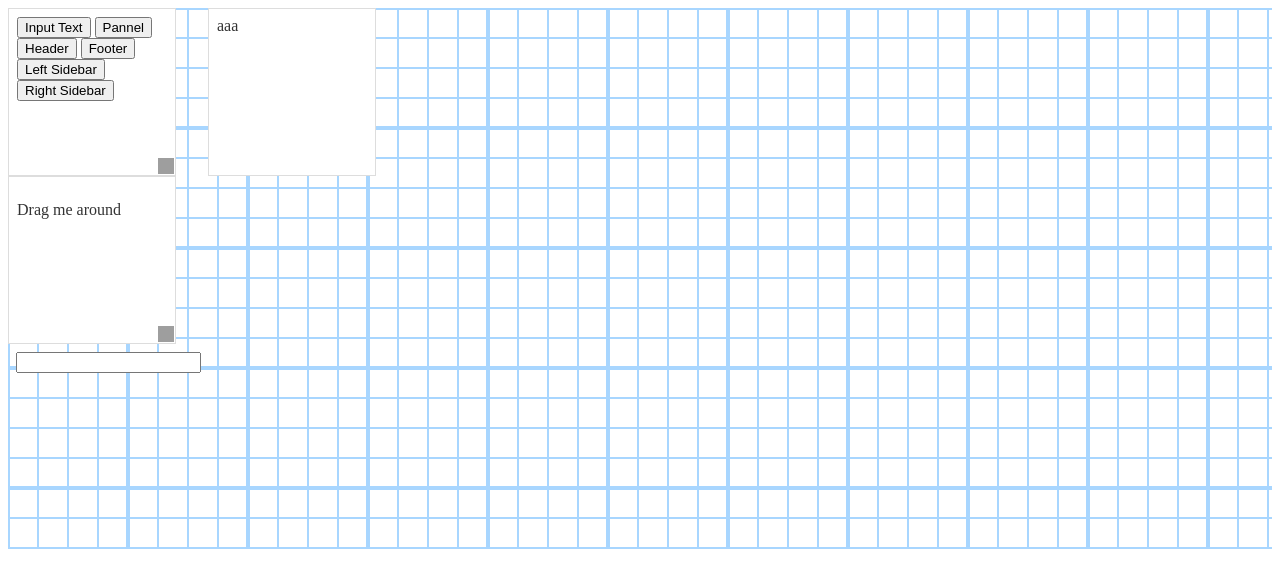
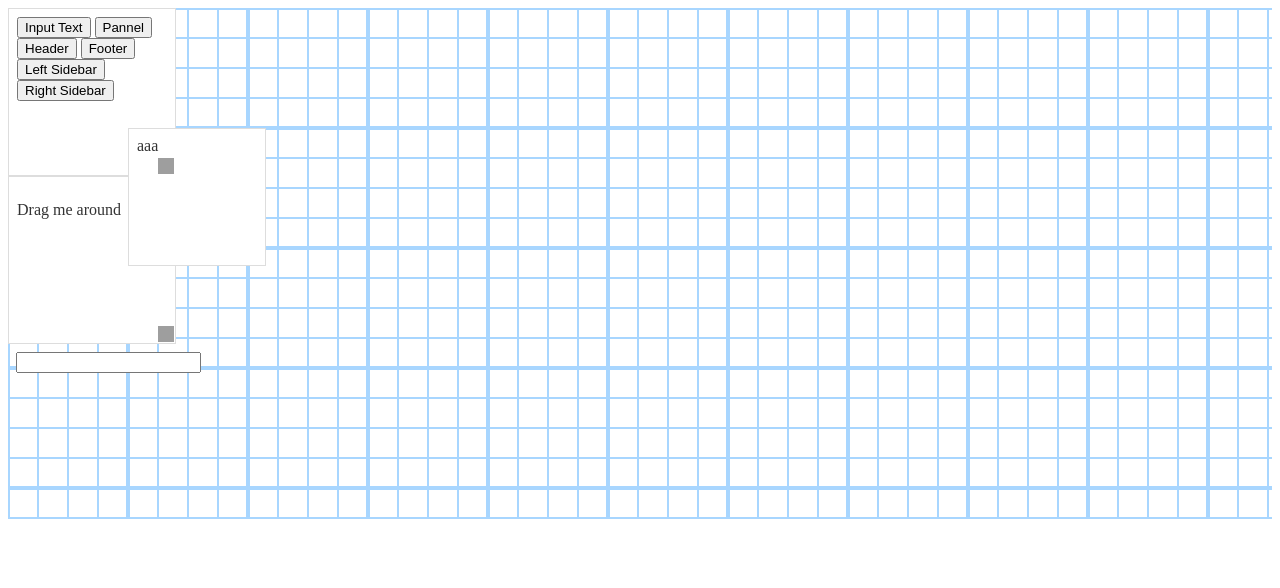
Before and after one commit to quwahara/Guicoz, a website: page index.html in a window 1280 px wide. Both pictures are taken after a click on the button "Pannel". Drawn offline with nearby package versions, Linux system fonts and the light colour scheme; grey boxes are pictures that could not be loaded.

Commit message:
Introduce control object

```diff
--- a/index.html
+++ b/index.html
@@ -11,20 +11,59 @@
     .page { background-image: url('grid120.png') }
     </style>
     <script>
-    var manager, ctx, obj
+    var ctx, obj
     $(function() {
         ctx = {}
+        ctx.preset = {
+          nextCreationPosition: {
+            left: 120,
+            top: 120
+          },
+          creationPositionIncrements: {
+            left: 10,
+            top: 10
+          },
+          controls: {
+            panel: {
+              width: 120,
+              height: 120
+            }
+          }
+        }
+        ctx.default = $.extend(true, {}, ctx.preset)
+        ctx.utils = {}
+        ctx.utils.creationPosition = function () {
+          var p = $.extend({}, this)
+          this.left += ctx.default.creationPositionIncrements.left
+          this.top += ctx.default.creationPositionIncrements.top
+          return p;
+        }
+        ctx.utils.uiposition = function () {
+          return "left+" + this.left + " top+" + this.top;
+        }
+
         ctx.$page = $(".page")
         ctx.manager = {}
-        ctx.nextCreationPosition = { left: 100, top: 100 }
+        ctx.nextCreationPosition = $.extend({}, ctx.default.nextCreationPosition)
+        ctx.controls = {}
         var m = ctx.manager
         console.log(ctx.$page.position());
         m.createPanel = function () {
-          obj = $("<div class='ui-widget-content std draggable resizable'>aaa</div>")
+          var control = $.extend(true, {}, ctx.default.controls["panel"])
+          control.position = ctx.utils.creationPosition.apply(ctx.nextCreationPosition)
+          console.log(control);
+
+          var elm = $("<div class='ui-widget-content std draggable resizable'>aaa</div>")
           .appendTo(ctx.$page)
           .draggable()
-          .position({ my: "left top", at: "left+200, top+0", of: ctx.$page})
-          console.log("yyyy");
+          .position({ my: "left top", at: ctx.utils.uiposition.apply(control.position), of: ctx.$page})
+          .uniqueId()
+          .height(control.height).width(control.width)
+
+          control.elm = elm
+          ctx.controls[elm.attr("id")] = control
+
+          console.log(ctx.controls);
         }
 
         $( ".draggable" ).draggable();
```
